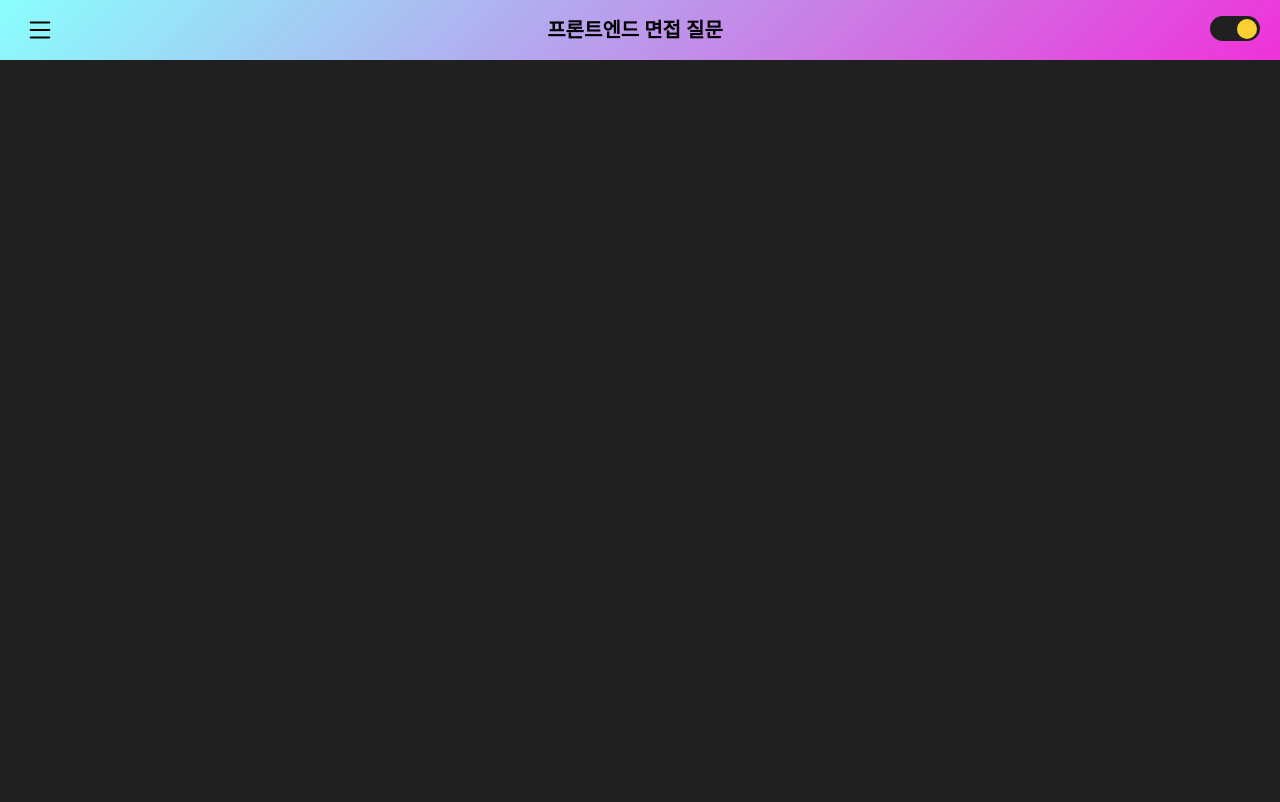
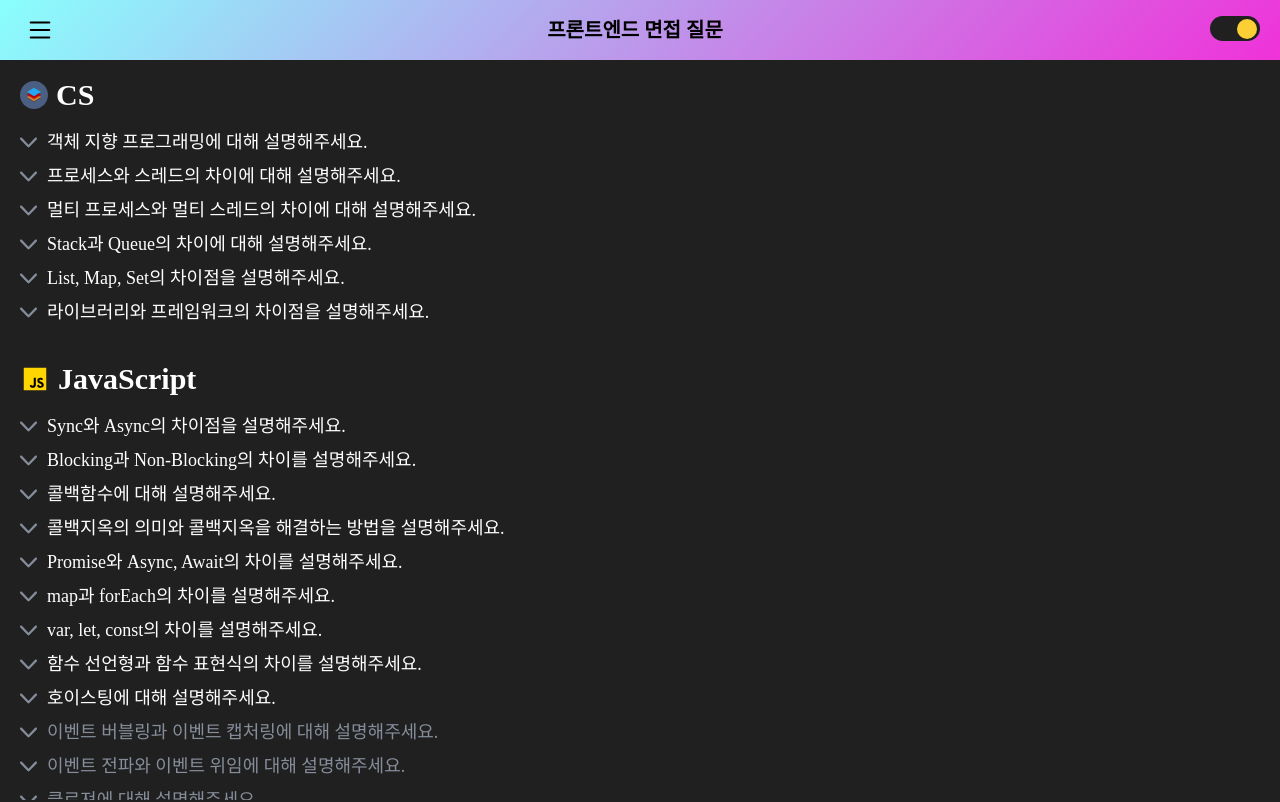
Before and after one commit to ma9pie/frontend-interview, a Next.js app: page / in a window 1280 px wide. Shown: the top 802 px of the page. Built offline with nearby package versions, Linux system fonts and the light colour scheme; a web font is replaced by a local one.

Commit message:
레이아웃 수정

```diff
--- a/components/layout/Header.jsx
+++ b/components/layout/Header.jsx
@@ -23,12 +23,11 @@ function Header(props) {
 export default Header;
 
 const Wrapper = styled.header`
-  position: absolute;
+  position: fixed;
   display: flex;
   justify-content: space-between;
   align-items: center;
   top: 0px;
-  left: 0px;
   width: 100%;
   height: 60px;
   padding: 0px 20px;
--- a/layouts/CommonLayout.jsx
+++ b/layouts/CommonLayout.jsx
@@ -10,11 +10,11 @@ function CommonLayout(props) {
     <Container>
       <Head></Head>
       <Header></Header>
-      {/* <Body>
-        <ScrollBar height="calc(100vh - 100px)">{props.children}</ScrollBar>
-      </Body> */}
-      <Test></Test>
-      <Footer></Footer>
+
+      <ScrollBar height="calc(100vh - 60px)">
+        <Body>{props.children}</Body>
+        <Footer></Footer>
+      </ScrollBar>
     </Container>
   );
 }
@@ -24,12 +24,5 @@ export default CommonLayout;
 const Container = styled.div`
   position: relative;
   padding-top: 60px;
-  height: 100%;
 `;
-const Body = styled.div`
-  height: calc(100% - 40px);
-`;
-
-const Test = styled.div`
-  height: 1000px;
-`;
+const Body = styled.div``;
--- a/pages/_app.js
+++ b/pages/_app.js
@@ -1,7 +1,5 @@
-import { Global } from "@emotion/react";
 import styled from "@emotion/styled";
 import React, { useState } from "react";
-import ScrollBar from "@/components/common/ScrollBar";
 import "@/styles/reset.scss";
 import "@/styles/fonts.scss";
 import "@/styles/globals.scss";
```
